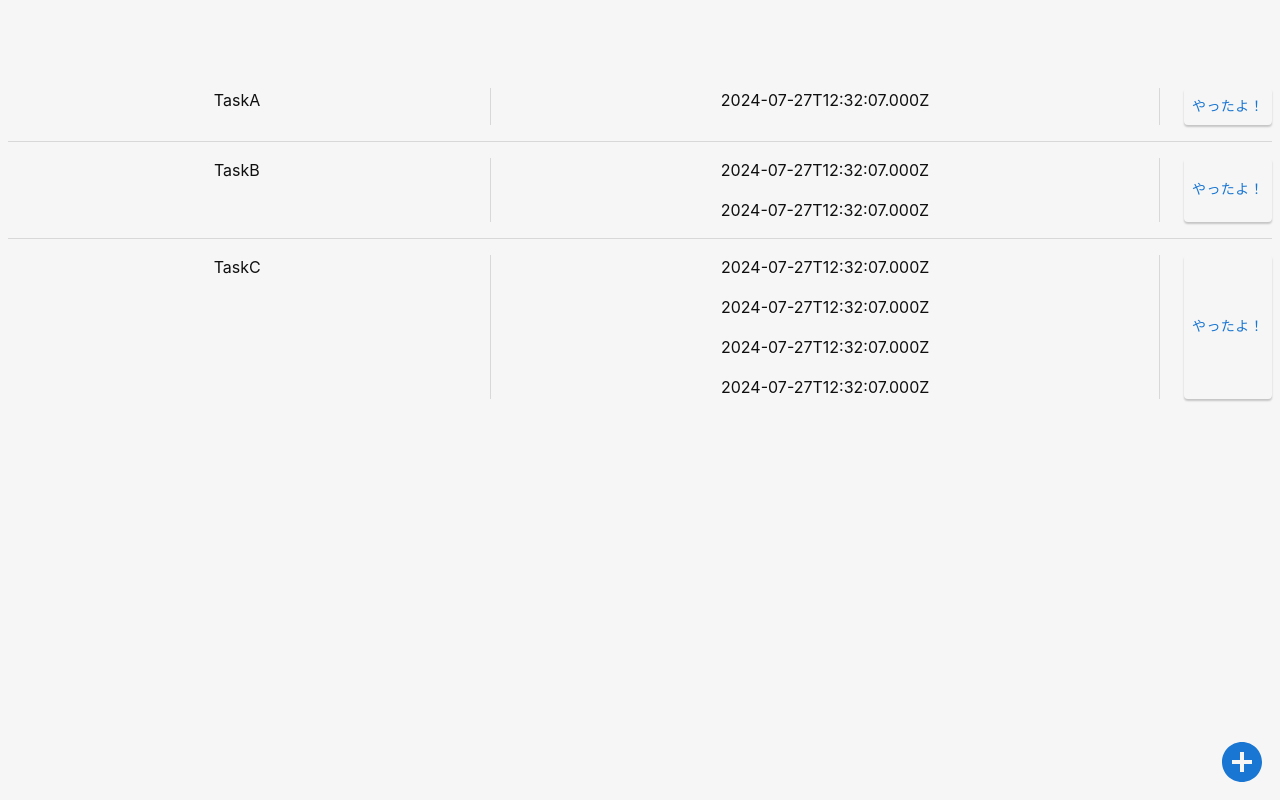
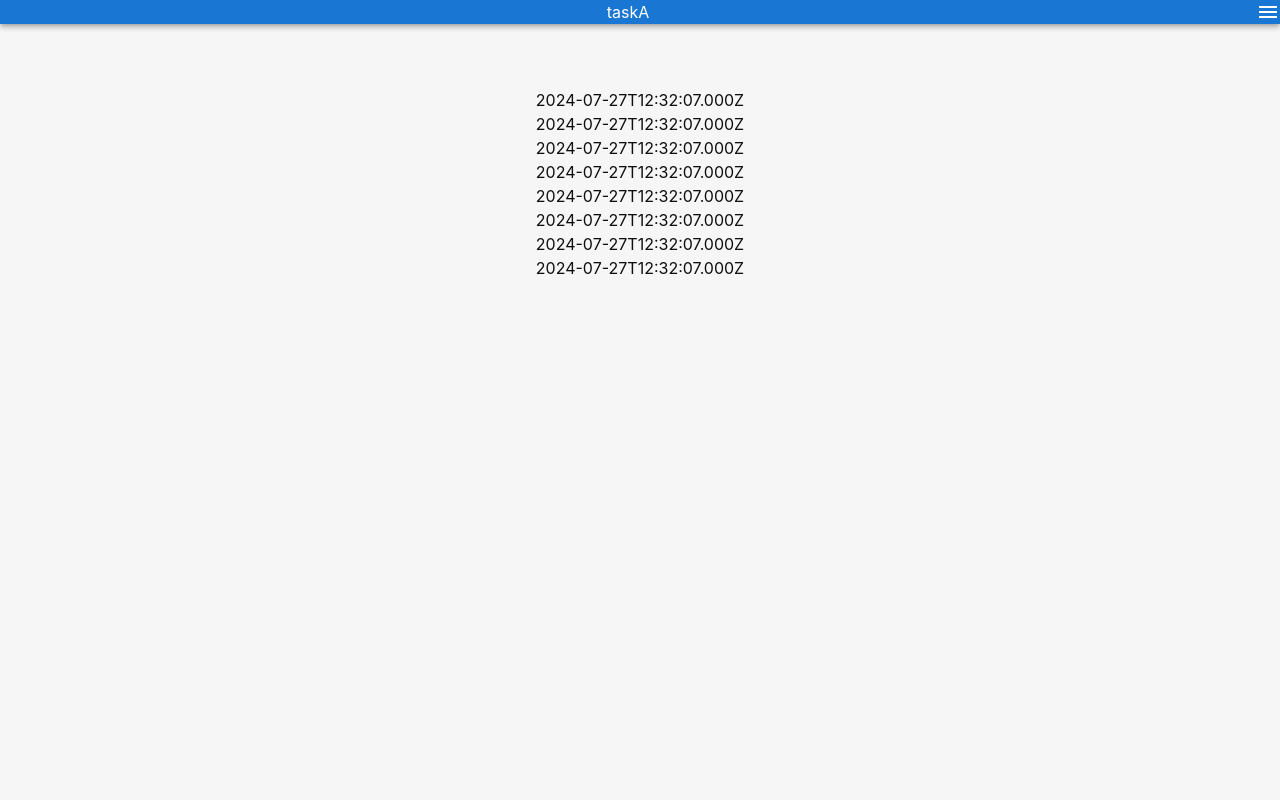
Before and after one commit to mikoto2000/Maitta, a React (Vite) app: page /tasks/1 in a window 1280 px wide. Built offline with nearby package versions, Linux system fonts and the light colour scheme.

Commit message:
WIP: 画面モック作成
タスク詳細画面のガワを作った。

```diff
--- a/package.json
+++ b/package.json
@@ -19,7 +19,8 @@
     "dayjs": "^1.11.12",
     "react": "^18.2.0",
     "react-dom": "^18.2.0",
-    "react-router": "^6.25.1"
+    "react-router": "^6.25.1",
+    "react-router-dom": "^6.25.1"
   },
   "devDependencies": {
     "@tauri-apps/cli": ">=2.0.0-beta.0",
--- a/src/App.tsx
+++ b/src/App.tsx
@@ -3,7 +3,7 @@ import "./App.css";
 import { Home } from "./pages/Home";
 import { createTheme } from "@mui/material";
 import { TaskDetail } from "./pages/TaskDetail";
-import dayjs from "dayjs";
+import { Route, Routes } from "react-router";
 
 function App() {
 
@@ -14,7 +14,10 @@ function App() {
     <div className="container">
 
       <ThemeProvider theme={theme}>
-        <Home />
+        <Routes>
+          <Route path="/" element={<Home />} />
+          <Route path="/tasks/:id" element={<TaskDetail />} />
+        </Routes>
       </ThemeProvider>
 
     </div>
--- a/src/functions/task/TaskInfoViewer.tsx
+++ b/src/functions/task/TaskInfoViewer.tsx
@@ -6,15 +6,17 @@ type TaskInfoViewerProps = {
   name: string;
   displayNumber: number;
   history: Dayjs[];
+  onClick: () => void;
 };
 
-export const TaskInfoViewer: React.FC<TaskInfoViewerProps> = ({ name, displayNumber, history }) => {
+export const TaskInfoViewer: React.FC<TaskInfoViewerProps> = ({ name, displayNumber, history, onClick }) => {
 
   return (
     <Stack
       direction="row"
       divider={<Divider orientation="vertical" flexItem />}
       spacing={3}
+      onClick={onClick}
     >
       <Box
         alignItems="center"
--- a/src/main.tsx
+++ b/src/main.tsx
@@ -2,8 +2,12 @@ import React from "react";
 import ReactDOM from "react-dom/client";
 import App from "./App";
 
+import { BrowserRouter } from "react-router-dom";
+
 ReactDOM.createRoot(document.getElementById("root") as HTMLElement).render(
   <React.StrictMode>
-    <App />
+    <BrowserRouter>
+      <App />
+    </BrowserRouter>
   </React.StrictMode>,
 );
--- a/src/pages/Home.tsx
+++ b/src/pages/Home.tsx
@@ -1,6 +1,5 @@
 import { useEffect, useState } from "react";
 import { TaskInfoViewer } from "../functions/task/TaskInfoViewer.tsx";
-import dayjs from "dayjs";
 import { Divider, Stack, styled } from "@mui/material";
 
 import AddCircleIcon from '@mui/icons-material/AddCircle';
@@ -8,6 +7,7 @@ import AddCircleIcon from '@mui/icons-material/AddCircle';
 import { TaskInfo } from '../types.ts';
 import { Service } from "../services/Services.ts";
 import { MockService } from "../services/MockService.ts";
+import { useNavigate } from "react-router";
 
 const StyledAddCircleIcon = styled(AddCircleIcon)(({ theme }) => ({
   fontSize: "3em",
@@ -25,6 +25,8 @@ export const Home: React.FC<HomeProps> = ({ service = new MockService() }) => {
 
   const [taskInfos, setTaskInfos] = useState<TaskInfo[]>([]);
   const [componentState, setComponentState] = useState<"initializing" | "complete">("initializing");
+
+  const navigate = useNavigate();
 
   useEffect(() => {
     (async () => {
@@ -44,7 +46,7 @@ export const Home: React.FC<HomeProps> = ({ service = new MockService() }) => {
           divider={<Divider flexItem />}
           spacing={2}
         >
-          {taskInfos.map((e) => <TaskInfoViewer name={e.name} displayNumber={e.displayNumber} history={e.history} />)}
+          {taskInfos.map((e) => <TaskInfoViewer onClick={() => { navigate("/tasks/1") }} name={e.name} displayNumber={e.displayNumber} history={e.history} />)}
         </Stack>
 
         <StyledAddCircleIcon />
--- a/src/pages/TaskDetail.tsx
+++ b/src/pages/TaskDetail.tsx
@@ -1,25 +1,37 @@
-import { AppBar, Box, Stack } from "@mui/material";
+import { AppBar, Box, Stack, Toolbar } from "@mui/material";
 import { MockService } from "../services/MockService";
 import { Service } from "../services/Services";
-import { Dayjs } from "dayjs";
+import { useEffect, useState } from "react";
+import { TaskInfo } from "../types";
+
+import MenuIcon from '@mui/icons-material/Menu';
 
 type TaskDetailProps = {
   service?: Service;
-  taskName: string;
-  history: Dayjs[];
-
+  taskId: number
 };
 
-export const TaskDetail: React.FC<TaskDetailProps> = ({ taskName, history, service = new MockService() }) => {
+export const TaskDetail: React.FC<TaskDetailProps> = ({ taskId, service = new MockService() }) => {
 
+  const [taskInfo, setTaskInfo] = useState<TaskInfo | null>(null);
+
+  useEffect(() => {
+    const ti = service.getTaskById(1);
+    setTaskInfo(ti);
+  }, []);
 
   return (
     <>
-      <AppBar>{taskName}</AppBar>
+      <AppBar>
+        <Stack direction="row">
+          <Box style={{flexGrow: "1"}}>{taskInfo?.name}</Box>
+          <MenuIcon style={{flexGrow: "0"}} />
+        </Stack>
+      </AppBar>
       <Stack>
         <>
           {
-            history.map((e) => <Box>e.toString()</Box>)
+            taskInfo?.history.map((e) => <Box>{e.toISOString()}</Box>)
           }
         </>
       </Stack>
--- a/src/services/MockService.ts
+++ b/src/services/MockService.ts
@@ -5,17 +5,28 @@ import { Service } from "./Services";
 export class MockService implements Service {
   getAllTasks(): TaskInfo[] {
     return [{
+      id: 1,
       name: "TaskA",
       displayNumber: 1,
       history: [dayjs()],
     }, {
+      id: 2,
       name: "TaskB",
       displayNumber: 2,
       history: [dayjs(), dayjs()],
     }, {
+      id: 3,
       name: "TaskC",
       displayNumber: 4,
       history: [dayjs(), dayjs(), dayjs(), dayjs()],
     }]
   }
+  getTaskById(id: number): TaskInfo {
+    return {
+      id: 1,
+      name: "taskA",
+      displayNumber: 4,
+      history: [dayjs(), dayjs(), dayjs(), dayjs(), dayjs(), dayjs(), dayjs(), dayjs()]
     }
+  }
+}
--- a/src/services/Services.ts
+++ b/src/services/Services.ts
@@ -2,4 +2,5 @@ import { TaskInfo } from "../types";
 
 export interface Service {
   getAllTasks(): TaskInfo[];
+  getTaskById(id: number): TaskInfo;
 }
--- a/src/types.ts
+++ b/src/types.ts
@@ -1,6 +1,7 @@
 import { Dayjs } from "dayjs";
 
 export type TaskInfo = {
+  id: number;
   name: string;
   displayNumber: number;
   history: Dayjs[];
```
Also changed, not shown: doc/DEVELOPMENT.md (+1 -1 lines), 1 other file (tests, documents, lock files or other folders). Lines whose indentation alone changed are shown as unchanged.
